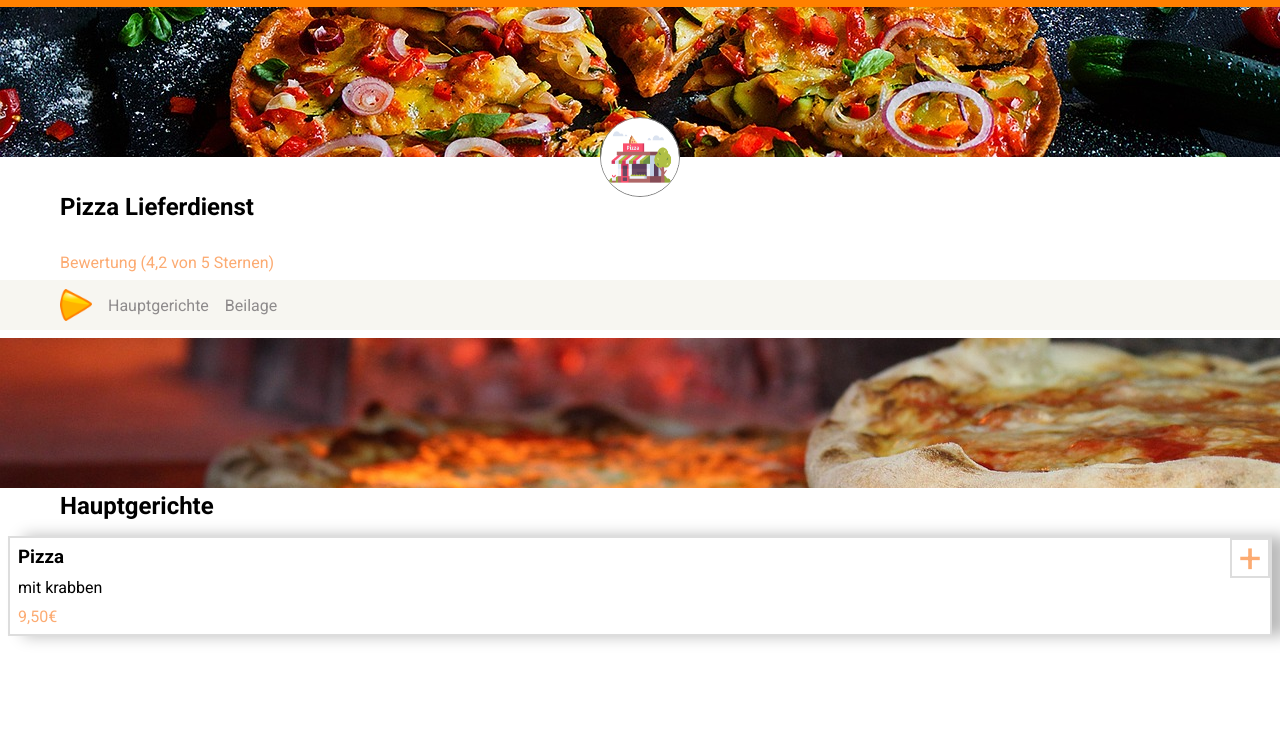
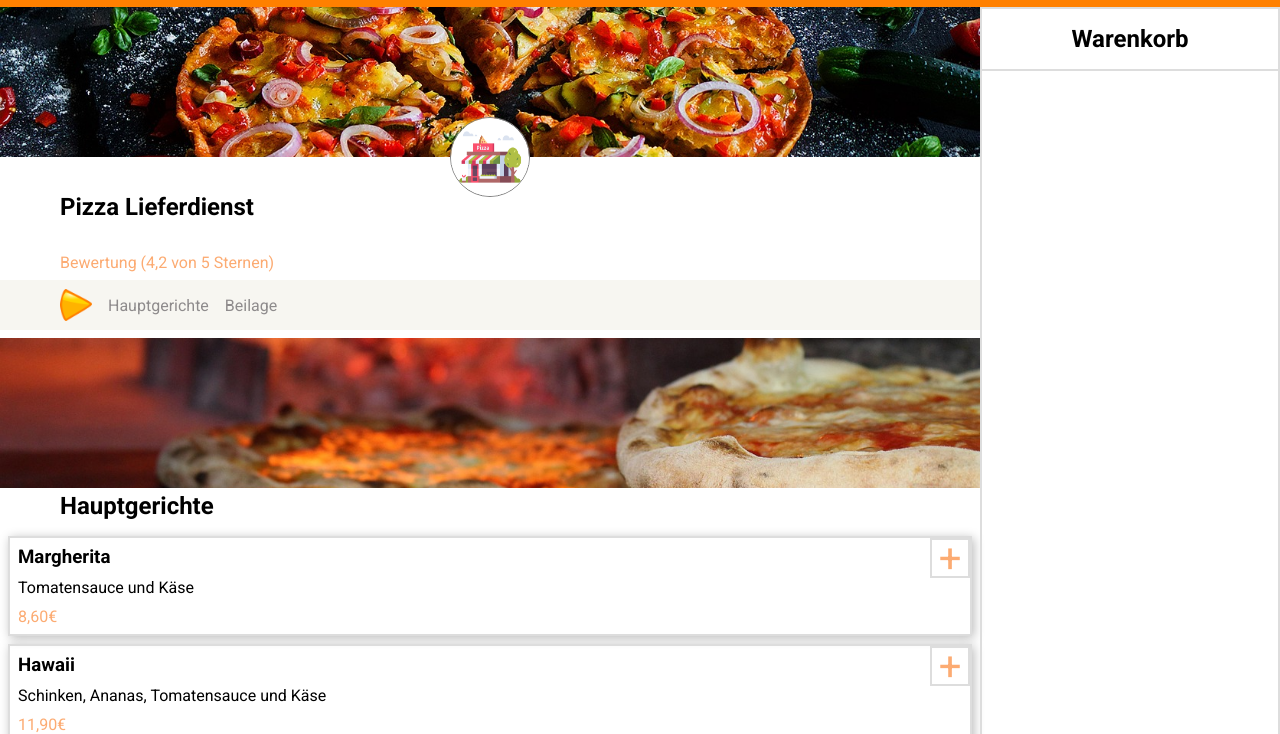
Before and after one commit to VadimMichel/Bestell-App, a plain HTML site: page index.html in a window 1280 px wide. Shown: the part 73-807 px from the top of the page. Drawn offline with Linux system fonts and the light colour scheme.

Commit message:
busket stickyrail

```diff
--- a/index.html
+++ b/index.html
@@ -16,7 +16,7 @@
     <script src="./scripts/db.js"></script>
     <script src="./scripts/templates.js"></script>
 </head>
-<body>
+<body onload="init()">
     <header class="p-l-r-60">
         <img class="main-logo" src="./assets/img/Bestell App- Logo.svg" alt="Bestell App logo">
         <img class="burger-menu-logo" src="./assets/img/burger-menu.png" alt="burger-menu">
@@ -35,18 +35,11 @@
             <img class="second-image" src="./assets/img/pizza-2nd-image.jpg" alt="Pizza">
             <h2 class="p-l-r-60">Hauptgerichte</h2>
             <div id="courseContent">
-                <div class="main-course">
-                    <div>
-                        <h3>Pizza</h3>
-                        <p>mit krabben</p>
-                        <p class="color-orange">9,50€</p>
-                    </div>
-                    <p class="color-orange add-button">+</p>
-                </div>
+
             </div>
         </div>
         <div class="busket-stickyrail">
-
+            <h2>Warenkorb</h2>
         </div>
     </section>
 </body>
--- a/script.js
+++ b/script.js
@@ -0,0 +1,12 @@
+function init(){
+    renderCourse();
+}
+
+function renderCourse(){
+    let courseContentRef = document.getElementById("courseContent");
+    courseContentRef.innerHTML = "";
+
+    for (let indexCourse = 0; indexCourse < assortment.length; indexCourse++) {
+        courseContentRef.innerHTML += getCourseTemplate(indexCourse);
+    }
+}
--- a/scripts/db.js
+++ b/scripts/db.js
@@ -1,32 +1,32 @@
 let assortment = [
     {
         "name" : "Margherita",
-        "price" : "8.6",
+        "price" : 8.6,
         "description" : "Tomatensauce und Käse"
     },
     {
         "name" : "Hawaii",
-        "price" : "11.9",
+        "price" : 11.9,
         "description" : "Schinken, Ananas, Tomatensauce und Käse"
     },
     {
         "name" : "Kansas City",
-        "price" : "14.3",
+        "price" : 14.3,
         "description" : "Schinken, Brokkoli, Tomaten, Sauce Hollandaise, Tomatensauce und Käse"
     },
     {
         "name" : "Cleveland",
-        "price" : "15.2",
+        "price" : 15.2,
         "description" : "Spicy Chicken, Paprika-Mix, Currysauce, Zwiebeln, Tomatensauce und Käse"
     },
     {
         "name" : "Indianopilis",
-        "price" : "14.3",
+        "price" : 14.3,
         "description" : "Salami, Champignons, Zwiebeln, milde Peperoni, frischer Knoblauch, Tomatensauce und Käse"
     },
     {
         "name" : "Boston Lakers",
-        "price" : "15.2",
+        "price" : 15.2,
         "description" : "Pizza Salami, Schinken, Paprika-Mix, Speck"
     }
 ]
--- a/scripts/templates.js
+++ b/scripts/templates.js
@@ -0,0 +1,12 @@
+function getCourseTemplate(indexCourse){
+    return `
+        <div class="main-course">
+            <div>
+                <h3>${assortment[indexCourse].name}</h3>
+                <p>${assortment[indexCourse].description}</p>
+                <p class="color-orange">${assortment[indexCourse].price.toFixed(2).replace(".", ",")}€</p>
+            </div>
+            <p class="color-orange add-button">+</p>
+        </div>
+    `
+}
--- a/styels/assets.css
+++ b/styels/assets.css
@@ -52,7 +52,7 @@ header{
     width: 80px;
     border-radius: 300px;
     position: absolute;
-    left: calc(50% - 40px);
+    left: calc(50% - 190px);
     top: 190px;
     border: 1px solid grey;
 }
@@ -67,10 +67,11 @@ header{
 .main-course{
     margin: 8px;
     border: 2px solid rgb(221, 221, 221);
-    box-shadow: 15px 0px 15px #bbbbbb;
+    box-shadow: 2px 2px 10px #bbbbbb;
     height: 100px;
     display: flex;
     justify-content: space-between;
+    z-index:-1;
 }
 
 .add-button{
@@ -99,3 +100,26 @@ header{
 h2{
     padding-bottom: 8px;
 }
+
+.content-total{
+    display: flex;
+}
+
+.busket-stickyrail{
+    width: 300px;
+    border: 2px solid rgb(221, 221, 221);
+}
+
+.busket-stickyrail h2{
+    z-index:+1;
+    position: sticky;
+    top: 0;
+    padding-top: 16px;
+    padding-bottom: 16px;
+    border-bottom: 2px solid rgb(221, 221, 221);
+    text-align: center;
+}
+
+.content-restaurant{
+    flex:2;
+}
```
Also changed, not shown: style.css (line endings or trailing spaces).
